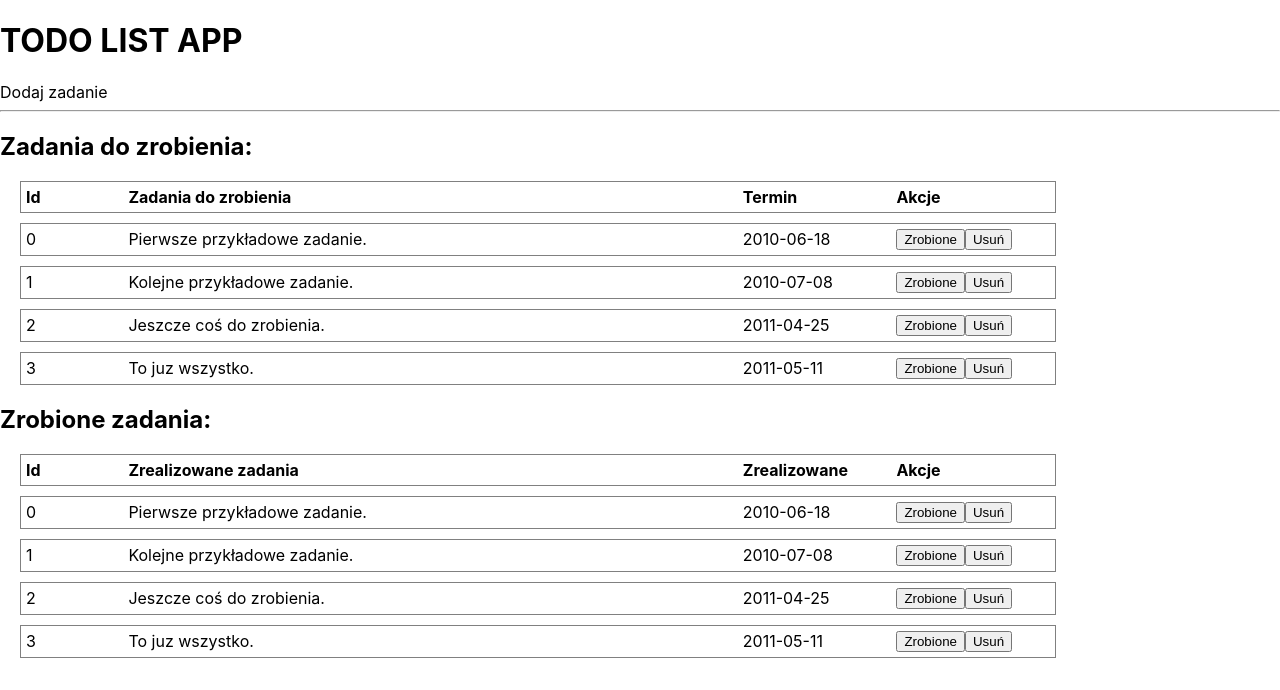
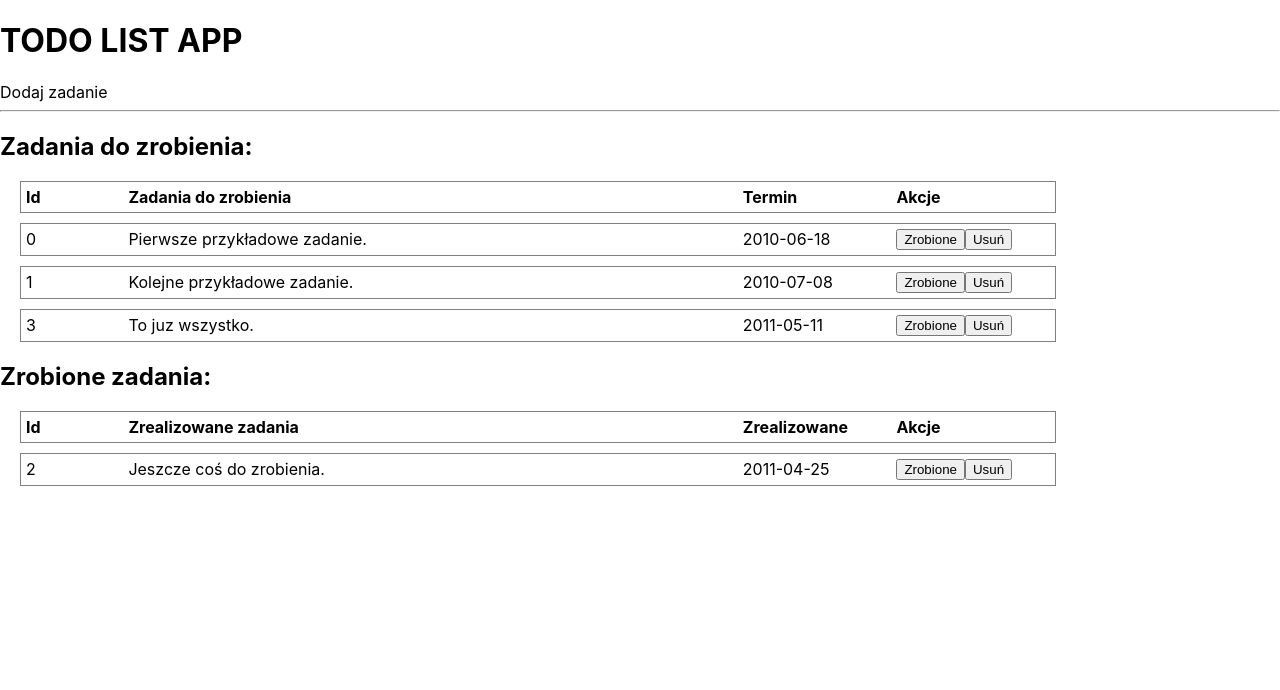
Before and after one commit to kawalec/todo-app-React.js, a React (Create React App) app: page / in a window 1280 px wide. Shown: the top 690 px of the page. Built offline with nearby package versions, Linux system fonts and the light colour scheme.

Commit message:
add done task method

```diff
--- a/src/App.js
+++ b/src/App.js
@@ -28,7 +28,7 @@ class App extends Component {
         text: "Jeszcze coś do zrobienia.",
         date: "2011-04-25",
         important: true,
-        done: false,
+        done: true,
         finishDate: "",
       },
       {
--- a/src/components/DoneTasks/DoneTasks.js
+++ b/src/components/DoneTasks/DoneTasks.js
@@ -4,16 +4,15 @@ import Task from "../Task/Task";
 import TasksHeader from "../TasksHeader/TasksHeader";
 
 const DoneTasks = (props) => {
-  const doneTasks = props.tasks.map((task) => (
-    <Task key={task.id} task={task} />
-  ));
+  const tasksList = props.tasks.filter((task) => task.done === true);
+  const tasksDone = tasksList.map((task) => <Task key={task.id} task={task} />);
   return (
     <>
       <h2>Zrobione zadania:</h2>
       <TasksHeader
         labels={["Id", "Zrealizowane zadania", "Zrealizowane", "Akcje"]}
       />
-      {doneTasks}
+      {tasksDone}
     </>
   );
 };
--- a/src/components/TaskList/TaskList.js
+++ b/src/components/TaskList/TaskList.js
@@ -4,7 +4,8 @@ import Task from "../Task/Task";
 import TasksHeader from "../TasksHeader/TasksHeader";
 
 const TaskList = (props) => {
-  const tasksList = props.tasks.map((task) => (
+  const tasksList = props.tasks.filter((task) => task.done === false);
+  const tasksInProgress = tasksList.map((task) => (
     <Task
       key={task.id}
       task={task}
@@ -12,12 +13,11 @@ const TaskList = (props) => {
       deleteTask={props.deleteTask}
     />
   ));
-
   return (
     <>
       <h2>Zadania do zrobienia:</h2>
       <TasksHeader labels={["Id", "Zadania do zrobienia", "Termin", "Akcje"]} />
-      {tasksList}
+      {tasksInProgress}
     </>
   );
 };
```
